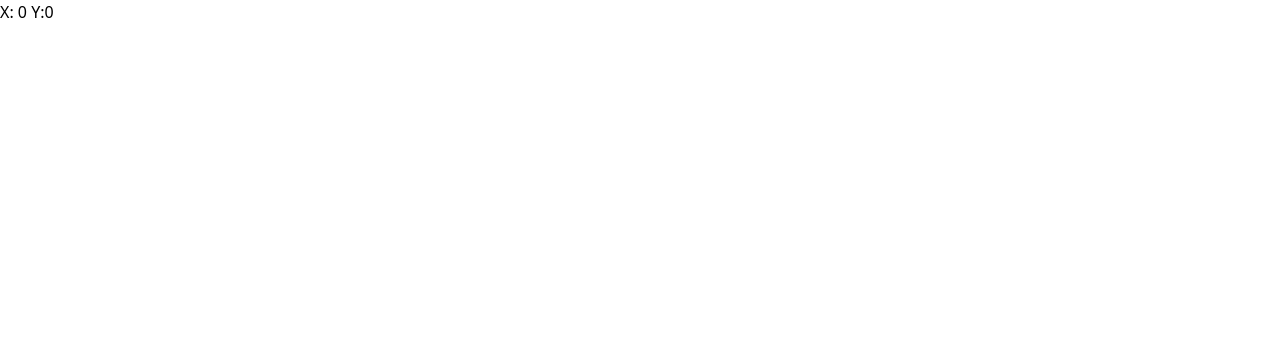
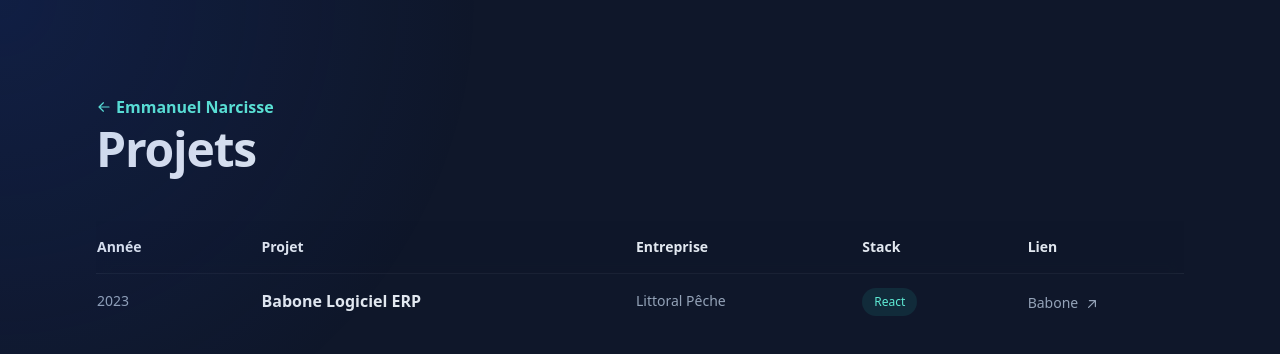
Before and after one commit to Emmanuel97423/my-portfolio, a Nuxt app: page /PageArchive in a window 1280 px wide. Before the commit this address had no page. Shown: the top 354 px of the page. Built offline with nearby package versions, Linux system fonts and the light colour scheme.

Commit message:
Feature:Add table for archives projects

```diff
--- a/layouts/default.vue
+++ b/layouts/default.vue
@@ -28,9 +28,9 @@ const updateCoordinates: (e: MouseEvent) => void = (e) => {
         <div class=" group/spotlight relative">
             <div class=" pointer-events-none fixed inset-0 z-30 transition duration-300 lg:absolute"
                 :style="{ background: gradient }"></div>
-            <slot />
-
+            <div class="mx-auto min-h-screen max-w-screen-xl px-6 py-12 font-sans md:px-12 md:py-20 lg:px-24 lg:py-0">
+                <slot />
+            </div>
         </div>
     </div>
-    <div class="float">X: {{ clientX }} Y:{{ clientY }}</div>
 </template>
--- /dev/null
+++ b/pages/PageArchive.vue
@@ -0,0 +1,83 @@
+<template>
+    <div class="lg:py-24">
+        <NuxtLink to="/" class="group mb-2 inline-flex items-center font-semibold leading-tight text-teal-300">
+            <svg xmlns="http://www.w3.org/2000/svg" viewBox="0 0 20 20" fill="currentColor"
+                class="mr-1 h-4 w-4 rotate-180 transition-transform group-hover:-translate-x-2" aria-hidden="true">
+                <path fill-rule="evenodd"
+                    d="M3 10a.75.75 0 01.75-.75h10.638L10.23 5.29a.75.75 0 111.04-1.08l5.5 5.25a.75.75 0 010 1.08l-5.5 5.25a.75.75 0 11-1.04-1.08l4.158-3.96H3.75A.75.75 0 013 10z"
+                    clip-rule="evenodd"></path>
+            </svg>
+            Emmanuel Narcisse
+        </NuxtLink>
+        <h1 class="text-4xl font-bold tracking-tight text-slate-200 sm:text-5xl">Projets</h1>
+        <table id="content" class="mt-12 w-full border-collapse text-left">
+            <thead class="sticky top-0 z-10 border-b border-slate-300/10 bg-slate-900/75 px-6 py-5 backdrop-blur">
+                <tr>
+                    <th class="py-4 pr-8 text-sm font-semibold text-slate-200">Année</th>
+                    <th class="py-4 pr-8 text-sm font-semibold text-slate-200">Projet</th>
+                    <th class="hidden py-4 pr-8 text-sm font-semibold text-slate-200 lg:table-cell">Entreprise</th>
+                    <th class="hidden py-4 pr-8 text-sm font-semibold text-slate-200 lg:table-cell">Stack</th>
+                    <th class="hidden py-4 pr-8 text-sm font-semibold text-slate-200 sm:table-cell">Lien</th>
+
+                </tr>
+            </thead>
+            <tbody>
+                <tr class="border-b border-slate-300/10 last:border-none">
+                    <td class="py-4 pr-4 align-top text-sm">
+                        <div class="translate-y-px">2023</div>
+
+                    </td>
+                    <td class="py-4 pr-4 align-top font-semibold leading-snug text-slate-200">
+                        <div>
+                            <div class="block sm:hidden">
+                                <span>Babone Logiciel ERP</span>
+                            </div>
+                            <div class="hidden sm:block">
+                                Babone Logiciel ERP
+                            </div>
+                        </div>
+                    </td>
+                    <td class="hidden py-4 pr-4 align-top text-sm lg:table-cell">
+                        <div class="translate-y-px whitespace-nowrap">
+                            Littoral Pêche
+                        </div>
+                    </td>
+                    <td class="hidden py-4 pr-4 align-top lg:table-cell">
+                        <ul class="flex -translate-y-1.5 flex-wrap">
+                            <li class="my-1 mr-1.5">
+                                <div
+                                    class="flex items-center rounded-full bg-teal-400/10 px-3 py-1 text-xs font-medium leading-5 text-teal-300 ">
+                                    React
+                                </div>
+                            </li>
+                            <li></li>
+                        </ul>
+                    </td>
+                    <td class="hidden py-4 align-top sm:table-cell">
+                        <ul class="translate-y-1">
+                            <li class="mb-1 flex items-center">
+                                <NuxtLink to='#' target="_blank" rel="noreferrer" aria-label="babone.com"
+                                    class="inline-flex items-baseline font-medium leading-tight text-slate-200 hover:text-teal-300 focus-visible:text-teal-300 text-sm text-slate-400 hover:text-slate-200 focus-visible:text-teal-300 group/link text-sm">
+                                    <span>
+                                        <span class="inline-block">
+                                            Babone
+                                            <svg xmlns="http://www.w3.org/2000/svg" viewBox="0 0 20 20" fill="currentColor"
+                                                class="inline-block h-4 w-4 shrink-0 transition-transform group-hover/link:-translate-y-1 group-hover/link:translate-x-1 group-focus-visible/link:-translate-y-1 group-focus-visible/link:translate-x-1 motion-reduce:transition-none ml-0.5"
+                                                aria-hidden="true">
+                                                <path fill-rule="evenodd"
+                                                    d="M5.22 14.78a.75.75 0 001.06 0l7.22-7.22v5.69a.75.75 0 001.5 0v-7.5a.75.75 0 00-.75-.75h-7.5a.75.75 0 000 1.5h5.69l-7.22 7.22a.75.75 0 000 1.06z"
+                                                    clip-rule="evenodd"></path>
+                                            </svg>
+                                        </span>
+                                    </span>
+                                </NuxtLink>
+                            </li>
+                        </ul>
+                    </td>
+                </tr>
+
+
+            </tbody>
+        </table>
+    </div>
+</template>
--- a/pages/custom.vue
+++ b/pages/custom.vue
@@ -1,5 +1,5 @@
 <template>
-    <div class="h-screen">
+    <div class="h-full">
         Custom page
     </div>
 </template>
--- a/pages/index.vue
+++ b/pages/index.vue
@@ -1,6 +1,4 @@
 <template>
-    <div class="mx-auto min-h-screen max-w-screen-xl px-6 py-12 font-sans md:px-12 md:py-20 lg:px-24 lg:py-0">
-
     <div class="lg:flex lg:justify-between lg:gap-4">
         <header class="lg:sticky lg:top-0 lg:flex lg:max-h-screen lg:w-1/2 lg:flex-col lg:justify-between lg:py-24">
             <div>
@@ -72,8 +70,8 @@
                 <li class="mr-5 text-xs">
                     <NuxtLink to='https://twitter.com/JS_Juggler' target="_blank" class="block hover:text-slate-200">
                         <span class="sr-only">Tweeter</span>
-                            <svg xmlns="http://www.w3.org/2000/svg" viewBox="0 0 248 204" fill="currentColor"
-                                class="h-6 w-6" aria-hidden="true">
+                        <svg xmlns="http://www.w3.org/2000/svg" viewBox="0 0 248 204" fill="currentColor" class="h-6 w-6"
+                            aria-hidden="true">
                             <path id="white_background"
                                 d="M221.95,51.29c0.15,2.17,0.15,4.34,0.15,6.53c0,66.73-50.8,143.69-143.69,143.69v-0.04   C50.97,201.51,24.1,193.65,1,178.83c3.99,0.48,8,0.72,12.02,0.73c22.74,0.02,44.83-7.61,62.72-21.66   c-21.61-0.41-40.56-14.5-47.18-35.07c7.57,1.46,15.37,1.16,22.8-0.87C27.8,117.2,10.85,96.5,10.85,72.46c0-0.22,0-0.43,0-0.64   c7.02,3.91,14.88,6.08,22.92,6.32C11.58,63.31,4.74,33.79,18.14,10.71c25.64,31.55,63.47,50.73,104.08,52.76   c-4.07-17.54,1.49-35.92,14.61-48.25c20.34-19.12,52.33-18.14,71.45,2.19c11.31-2.23,22.15-6.38,32.07-12.26   c-3.77,11.69-11.66,21.62-22.2,27.93c10.01-1.18,19.79-3.86,29-7.95C240.37,35.29,231.83,44.14,221.95,51.29z">
                             </path>
@@ -191,8 +189,7 @@
                                         <div>
                                             <NuxtLink
                                                 class="inline-flex items-baseline font-medium leading-tight text-slate-200 hover:text-teal-300 focus-visible:text-teal-300  group/link text-base"
-                                                    target="_blank" rel="noreferrer"
-                                                    aria-label="Lead Engineer at Upstatement">
+                                                target="_blank" rel="noreferrer" aria-label="Lead Engineer at Upstatement">
                                                 <span
                                                     class="absolute -inset-x-4 -inset-y-2.5 hidden rounded md:-inset-x-6 md:-inset-y-4 lg:block"></span>
                                                 <span>
@@ -359,7 +356,7 @@
                         </li>
                     </ul>
                     <div class="mt-12">
-                            <NuxtLink to="#"
+                        <NuxtLink to="/PageArchive"
                             class="inline-flex items-center font-medium leading-tight text-slate-200 font-semibold text-slate-200 group">
                             <span>
                                 <span
@@ -428,37 +425,36 @@
             <footer class="max-w-md pb-16 text-sm text-slate-500 sm:pb-0">
                 <p>Librement conçu avec
                     <NuxtLink to="https://www.figma.com/"
-                            class="font-medium text-slate-400 hover:text-teal-300 focus-visible:text-teal-300"
-                            target="_blank" rel="noreferrer">Figma</NuxtLink>
+                        class="font-medium text-slate-400 hover:text-teal-300 focus-visible:text-teal-300" target="_blank"
+                        rel="noreferrer">Figma</NuxtLink>
                     et codé avec
                     <NuxtLink to="https://code.visualstudio.com/"
-                            class="font-medium text-slate-400 hover:text-teal-300 focus-visible:text-teal-300"
-                            target="_blank" rel="noreferrer">Visual Studio Code.
+                        class="font-medium text-slate-400 hover:text-teal-300 focus-visible:text-teal-300" target="_blank"
+                        rel="noreferrer">Visual Studio Code.
                     </NuxtLink>
                     Construit avec
                     <NuxtLink to="https://nuxt.com/"
-                            class="font-medium text-slate-400 hover:text-teal-300 focus-visible:text-teal-300"
-                            target="_blank" rel="noreferrer">Nuxt.js
+                        class="font-medium text-slate-400 hover:text-teal-300 focus-visible:text-teal-300" target="_blank"
+                        rel="noreferrer">Nuxt.js
                     </NuxtLink>
                     et
                     <NuxtLink to="https://tailwindcss.com/"
-                            class="font-medium text-slate-400 hover:text-teal-300 focus-visible:text-teal-300"
-                            target="_blank" rel="noreferrer">Tailwind CSS
+                        class="font-medium text-slate-400 hover:text-teal-300 focus-visible:text-teal-300" target="_blank"
+                        rel="noreferrer">Tailwind CSS
                     </NuxtLink>
                     déployé avec
                     <NuxtLink to="https://www.netlify.com/"
-                            class="font-medium text-slate-400 hover:text-teal-300 focus-visible:text-teal-300"
-                            target="_blank" rel="noreferrer">Netlify.
+                        class="font-medium text-slate-400 hover:text-teal-300 focus-visible:text-teal-300" target="_blank"
+                        rel="noreferrer">Netlify.
                     </NuxtLink>
                     Application construite sous
                     <NuxtLink to="https://www.typescriptlang.org/"
-                            class="font-medium text-slate-400 hover:text-teal-300 focus-visible:text-teal-300"
-                            target="_blank" rel="noreferrer">TypeScript
+                        class="font-medium text-slate-400 hover:text-teal-300 focus-visible:text-teal-300" target="_blank"
+                        rel="noreferrer">TypeScript
                     </NuxtLink>.
 
                 </p>
             </footer>
         </main>
     </div>
-    </div>
 </template>
```
Lines whose indentation alone changed are shown as unchanged.
